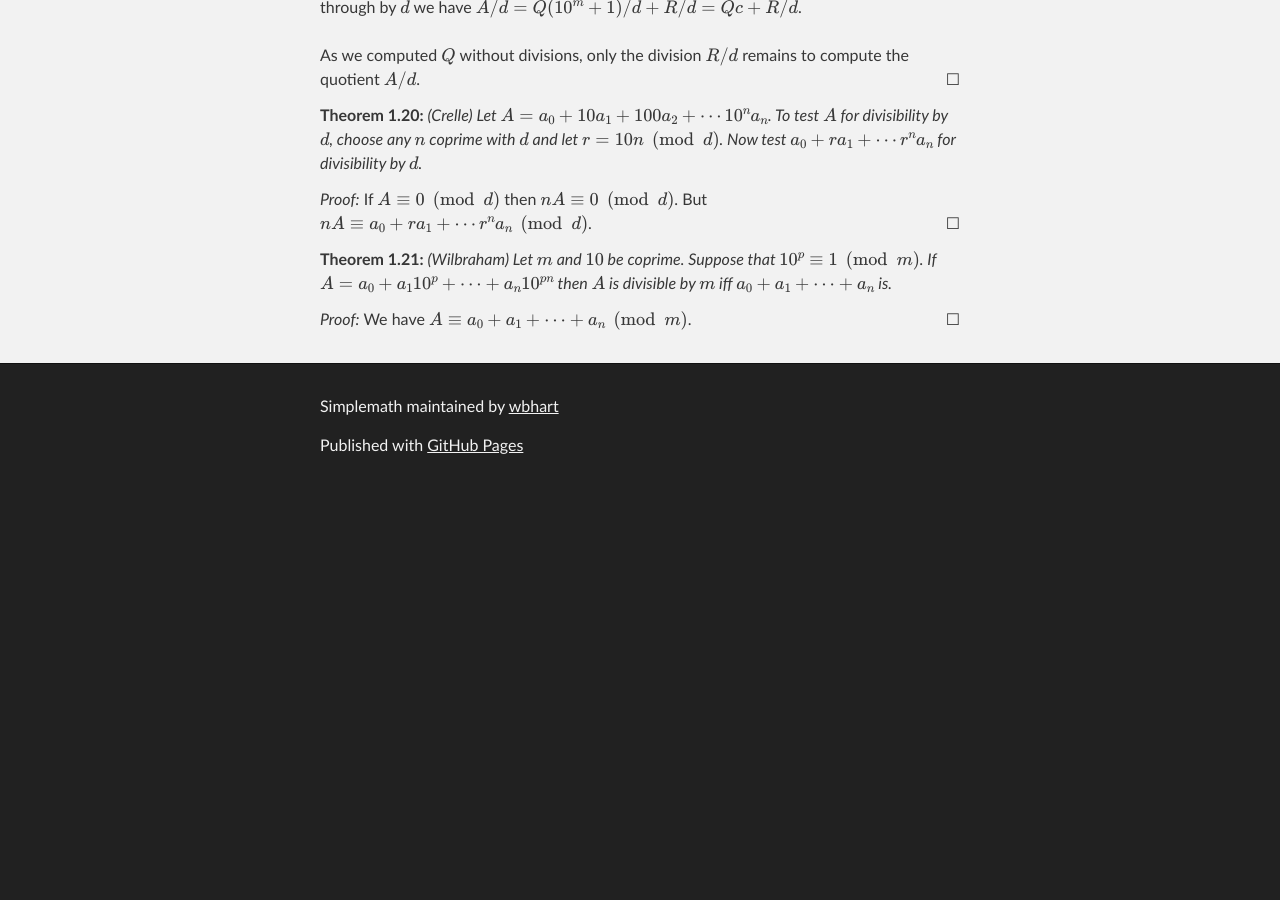
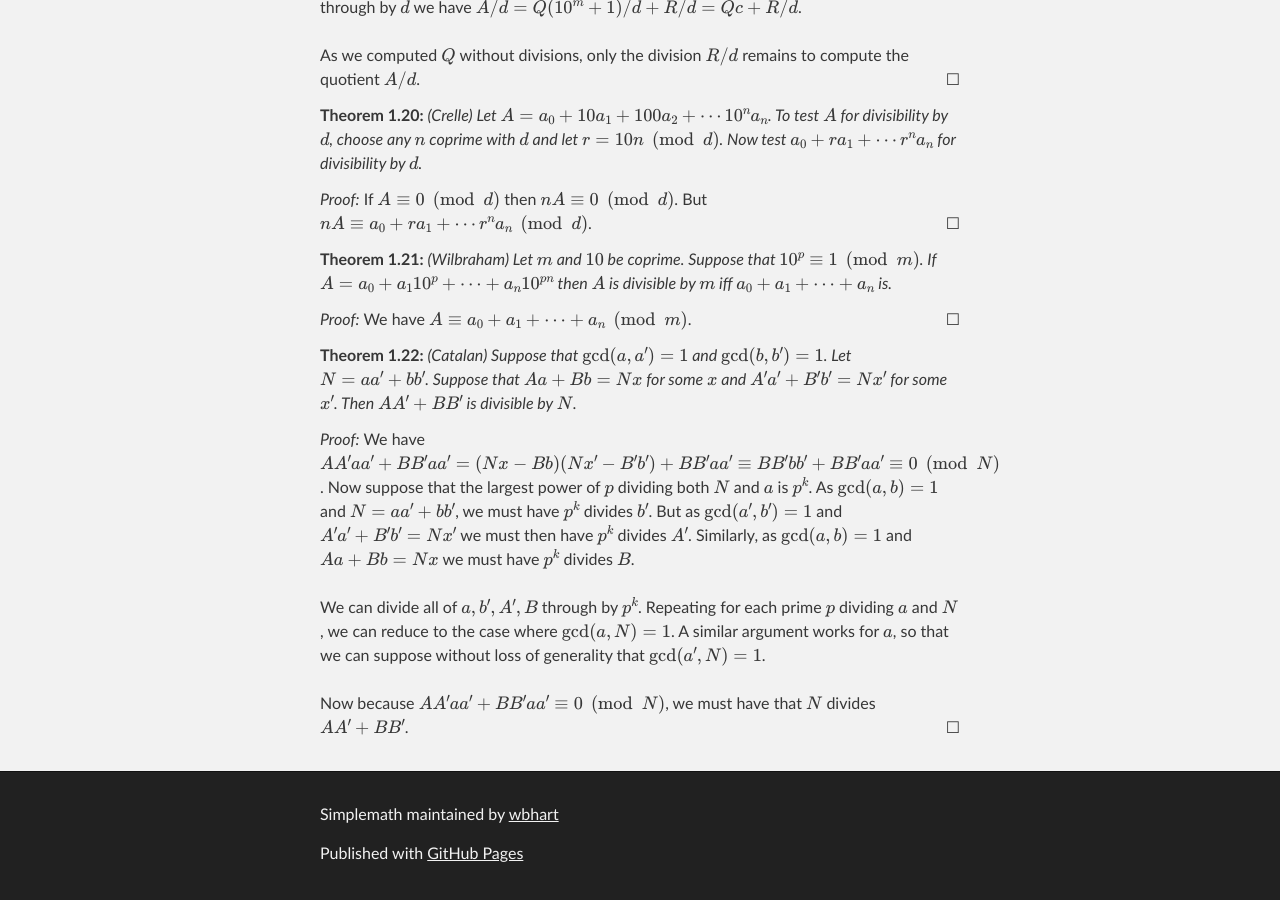
Before and after one commit to wbhart/SimpleMath, a Jekyll site: the page built from divisrules.html, in a window 1280 px wide and 900 px high, scrolled down 3365 px. Built offline with Jekyll 4.4.1, drawn with Linux system fonts in a browser that asks for light colours; formulas are drawn with MathJax 3; before the commit the page ends 3857 px from its top, so only the background shows below that.

Commit message:
Update divisrules.html

```diff
--- a/divisrules.html
+++ b/divisrules.html
@@ -195,3 +195,19 @@ $A = a_0 + a_110^p + \cdots + a_n10^{pn}$ then $A$ is divisible by $m$ iff $a_0
 
 <proof> We have $A \equiv a_0 + a_1 + \cdots + a_n \pmod{m}$.
 </proof>
+
+<theorem> (Catalan) Suppose that $\gcd(a, a') = 1$ and $\gcd(b, b') = 1$. Let $N = aa' + bb'$. Suppose that
+$Aa + Bb = Nx$ for some $x$ and $A'a' + B'b' = Nx'$ for some $x'$. Then $AA' + BB'$ is divisible by $N$.
+</theorem>
+
+<proof> We have $AA'aa' + BB'aa' = (Nx - Bb)(Nx' - B'b') + BB'aa' \equiv BB'bb' + BB'aa' \equiv 0 \pmod{N}$. Now suppose
+that the largest power of $p$ dividing both $N$ and $a$ is $p^k$. As $\gcd(a, b) = 1$ and $N = aa' + bb'$, we must have
+$p^k$ divides $b'$. But as $\gcd(a', b') = 1$ and $A'a' + B'b' = Nx'$ we must then have $p^k$ divides $A'$. Similarly,
+as $\gcd(a, b) = 1$ and $Aa + Bb = Nx$ we must have $p^k$ divides $B$. </br></br>
+
+We can divide all of $a, b', A', B$ through by $p^k$. Repeating for each prime $p$ dividing $a$ and $N$, we can reduce to
+the case where $\gcd(a, N) = 1$. A similar argument works for $a$, so that we can suppose without loss of generality that
+$\gcd(a', N) = 1$. </br></br>
+
+Now because $AA'aa' + BB'aa' \equiv 0 \pmod{N}$, we must have that $N$ divides $AA' + BB'$.
+</proof>
```
